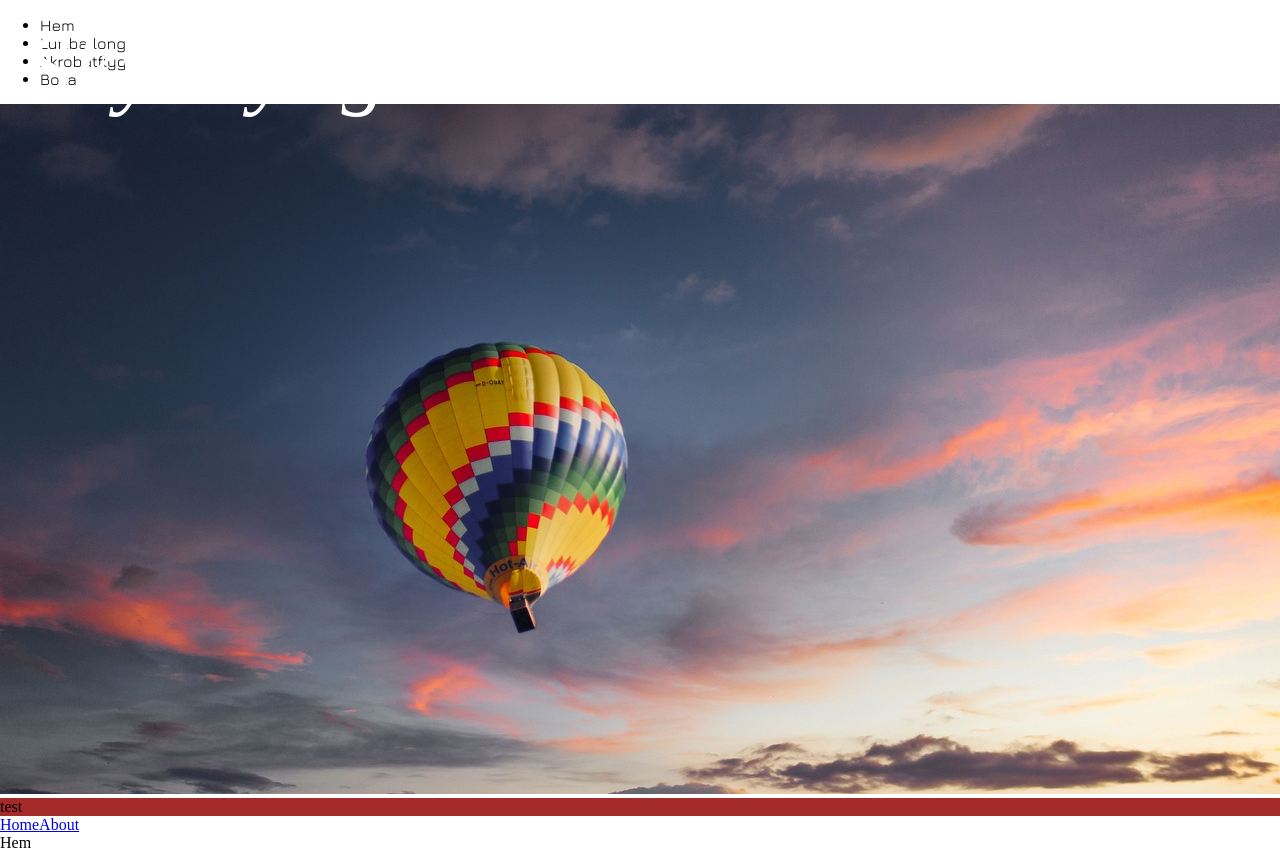
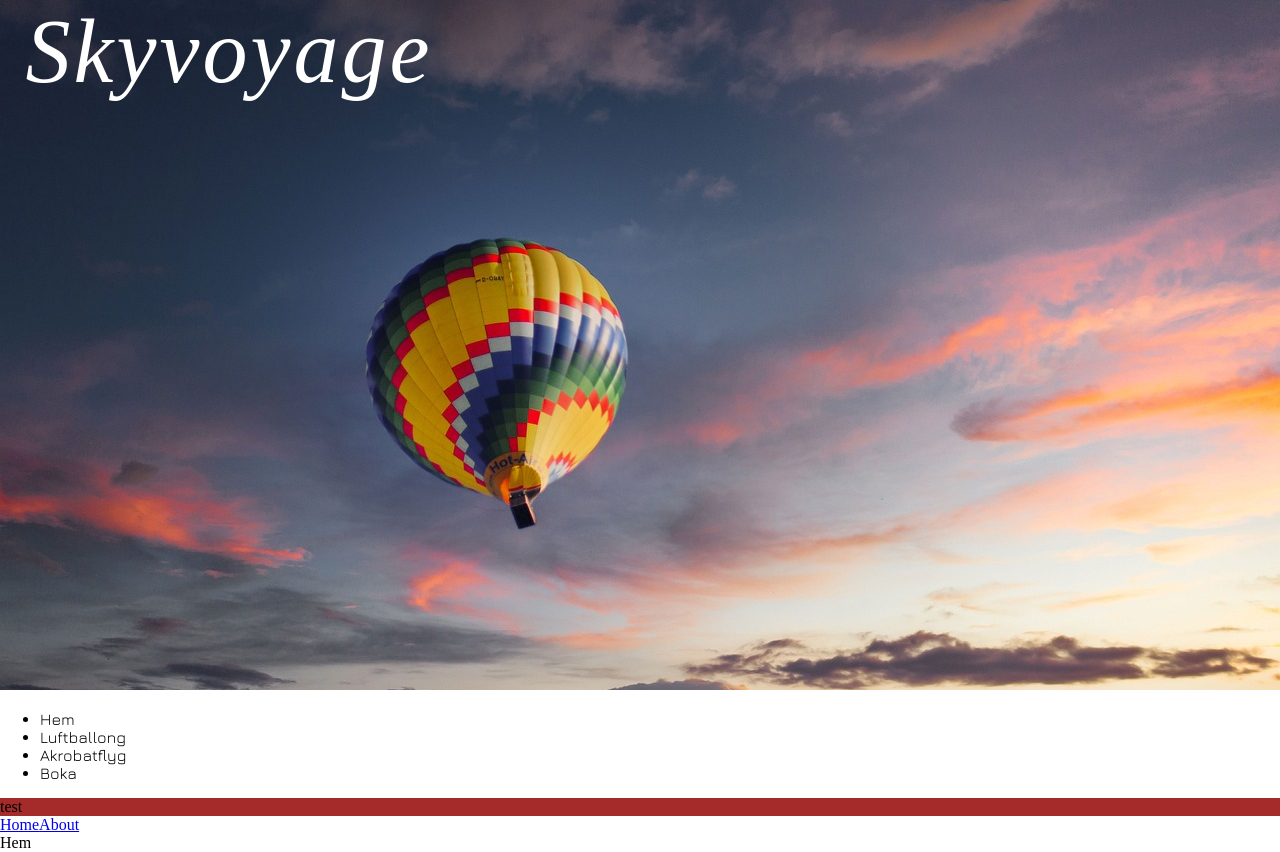
Before and after one commit to ellinorjohansson/SkyVoyage-Glantan, a Vue app: page / in a window 1280 px wide. Built offline with nearby package versions, Linux system fonts and the light colour scheme; a web font is replaced by a local one.

Commit message:
🚚(move): moved NavBar in MainHeader for roght order

```diff
--- a/src/component/MainHeader.vue
+++ b/src/component/MainHeader.vue
@@ -7,8 +7,8 @@ import NavBar from "./NavBar.vue"
 <template>
   <header>
     <HeaderLogo />
+    <img src="/assets/images/Hero_image.jpg" alt="" height="1280" width="855" />
     <NavBar />
-    <img src="/assets/images/Hero_image.jpg" alt="" height="1280" width="855" />
     <div>test</div>
   </header>
 </template>
```
